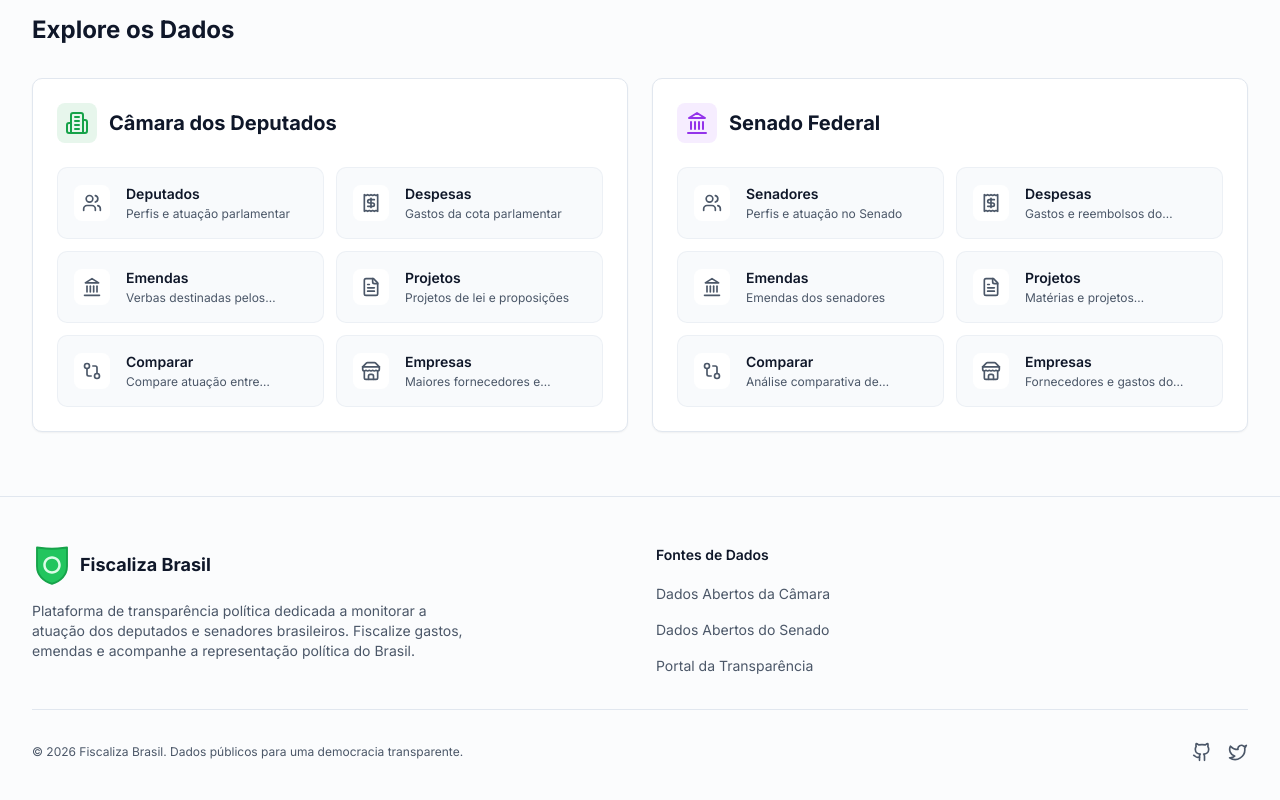
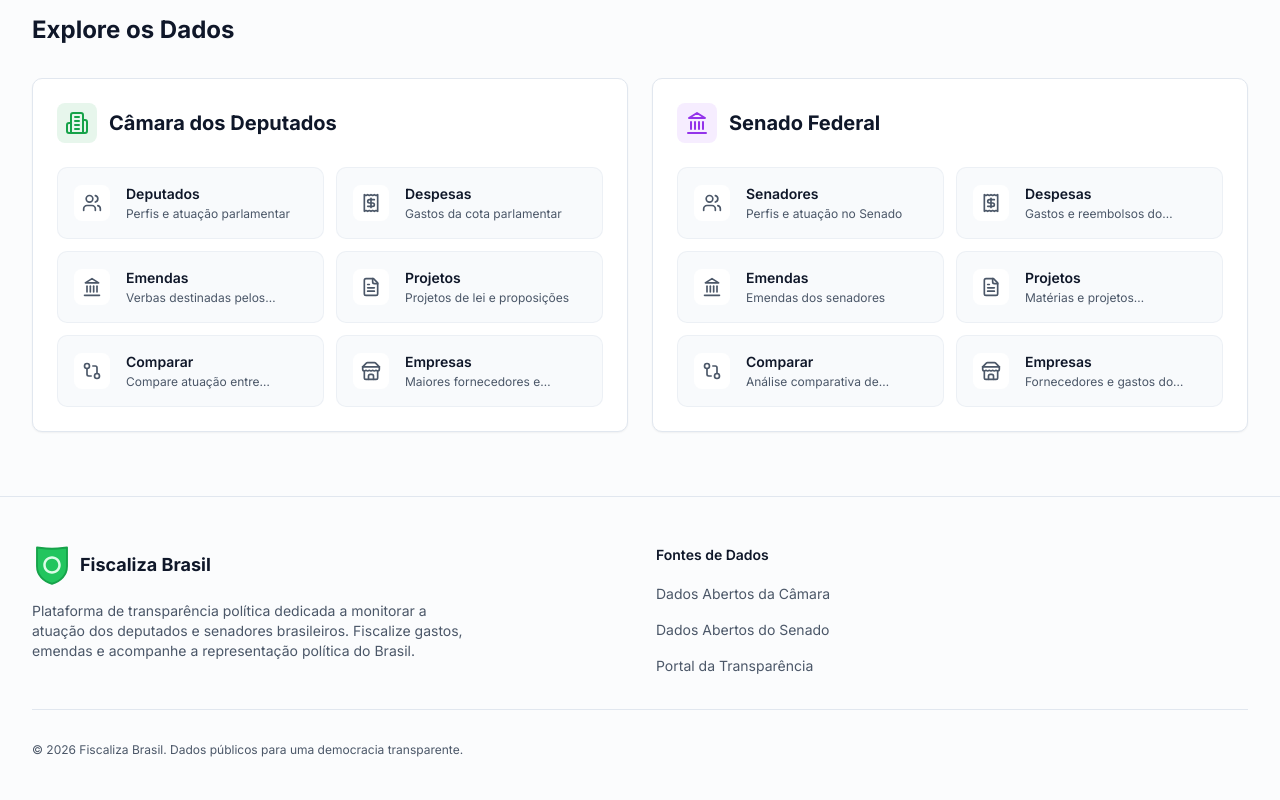
Before and after one commit to levi-tabosa/tcc-I, a Vue app in the folder frontend/: page / in a window 1280 px wide. Shown: the part 1031-1831 px from the top of the page. Built offline with nearby package versions, Linux system fonts and the light colour scheme; no server answers.

Commit message:
Update AppFooter.vue

```diff
--- a/frontend/src/components/layout/AppFooter.vue
+++ b/frontend/src/components/layout/AppFooter.vue
@@ -39,12 +39,6 @@
           © 2026 Fiscaliza Brasil. Dados públicos para uma democracia transparente.
         </p>
         <div class="flex gap-4">
-          <a href="#" class="text-muted-foreground hover:text-primary transition-colors">
-            <Github class="h-5 w-5" />
-          </a>
-          <a href="#" class="text-muted-foreground hover:text-primary transition-colors">
-            <Twitter class="h-5 w-5" />
-          </a>
           <!-- contato removido -->
         </div>
       </div>
@@ -53,7 +47,6 @@
 </template>
 
 <script setup lang="ts">
-import { Github, Twitter } from 'lucide-vue-next'
 
 const dataSources = [
   { name: 'Dados Abertos da Câmara', url: 'https://dadosabertos.camara.leg.br' },
```
